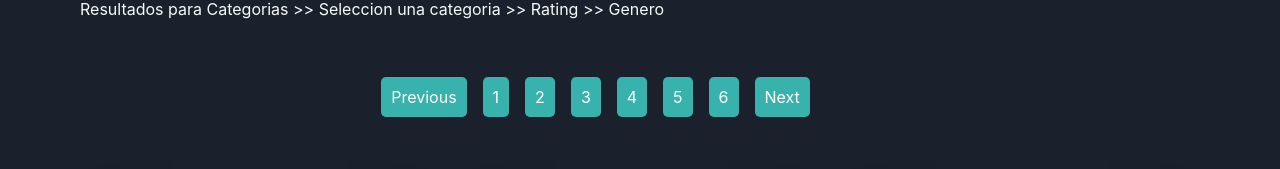
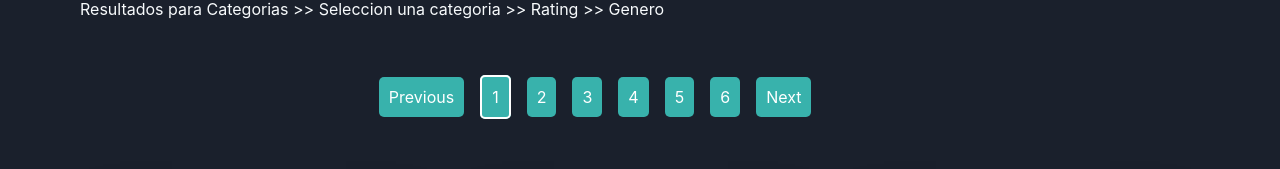
Before and after one commit to JosueEC/Profinder-client, a React (Vite) app: page /categories in a window 1280 px wide. Shown: the part 312-481 px from the top of the page. Built offline with nearby package versions, Linux system fonts and the light colour scheme; no server answers.

Commit message:
cambios form

```diff
--- a/src/components/Paginator/Paginator.css
+++ b/src/components/Paginator/Paginator.css
@@ -31,5 +31,6 @@
 
   .paginationActive a {
     background-color: #38b2ac;
-    color: white;
+    border: 2px solid white;
+
   }
```
